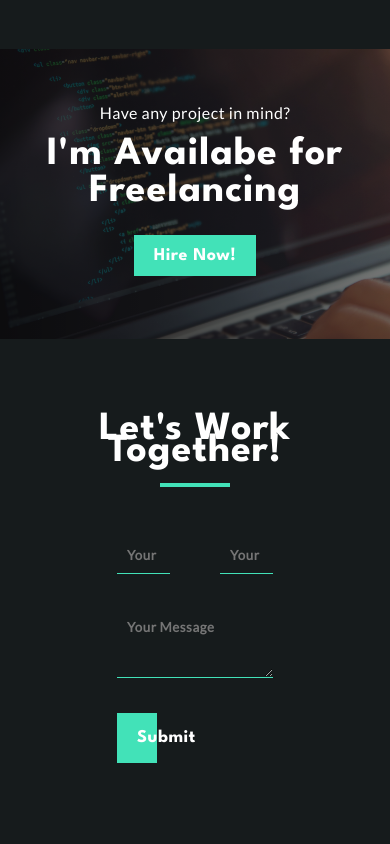
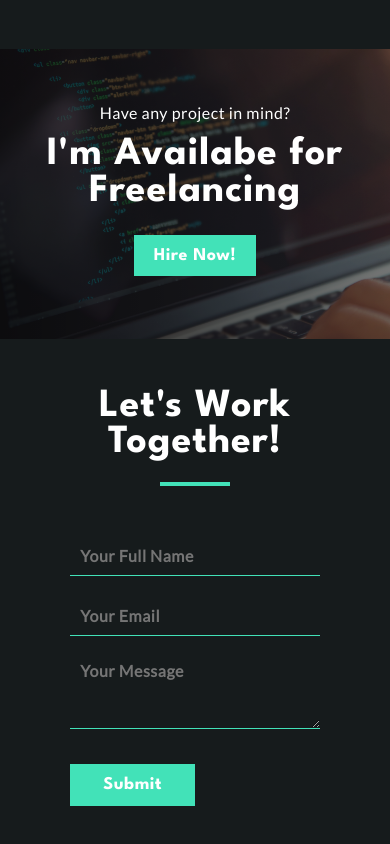
Before and after one commit to nabadev/nabadev-portfolio, a plain HTML site: page index.html in a window 390 px wide. Shown: the part 3788-4632 px from the top of the page. Drawn offline with Linux system fonts and the light colour scheme.

Commit message:
Made the contact section responsive

```diff
--- a/index.html
+++ b/index.html
@@ -170,7 +170,7 @@
     <section id="nd-contact-section">
         <div class="nd-container nd-contact-container">
             <div class="nd-row nd-contact-row">
-                <div class="nd-contact-headding-col">
+                <div class="nd-contact-heading-col">
                     <h2 class="nd-h2-heading">Let's Work Together!</h2>
                     <hr class="nd-contact-divider">
                 </div>
--- a/style.css
+++ b/style.css
@@ -488,13 +488,13 @@ hr {
 
 }
 
-#nd-contact-section .nd-contact-container .nd-contact-row .nd-contact-headding-col {
+#nd-contact-section .nd-contact-container .nd-contact-row .nd-contact-heading-col {
     width: 100%;
     height: 100%;
     text-align: center;
 }
 
-#nd-contact-section .nd-contact-container .nd-contact-row .nd-contact-headding-col .nd-contact-divider {
+#nd-contact-section .nd-contact-container .nd-contact-row .nd-contact-heading-col .nd-contact-divider {
     margin: 20px auto;
 }
 
@@ -516,6 +516,7 @@ hr {
 textarea {
     font-family: var(--secondary-font);
     font-weight: 600;
+    font-size: 1rem;
     letter-spacing: 0.5px;
     background-color: transparent;
     color: var(--text-white-color);
@@ -796,6 +797,42 @@ textarea:focus-visible {
         line-height: 2.3rem;
     }
 
+    /* Mobile contact section styles */
+
+    #nd-contact-section {
+        padding: 50px 0px;
+    }
+
+    #nd-contact-section .nd-contact-container .nd-contact-row .nd-contact-heading-col h2 {
+        line-height: 2.3rem;
+    }
+
+    #nd-contact-section .nd-contact-container .nd-contact-row .nd-contact-form-col #nd-contact-form {
+        width: 80%;
+    }
+
+    #nd-contact-section .nd-contact-container .nd-contact-row .nd-contact-form-col #nd-contact-form .nd-inline-input-fields {
+        display: block;
+    }
+
+    #nd-contact-section .nd-contact-container .nd-contact-row .nd-contact-form-col #nd-contact-form .nd-name-input-field {
+        width: 100%;
+    }
+
+    #nd-contact-section .nd-contact-container .nd-contact-row .nd-contact-form-col #nd-contact-form .nd-email-input-field {
+        width: 100%;
+        margin-top: 20px;
+    }
+
+    #nd-contact-section .nd-contact-container .nd-contact-row .nd-contact-form-col #nd-contact-form textarea {
+        font-size: 1rem;
+        margin-top: 10px;
+    }
+
+    #nd-contact-section .nd-contact-container .nd-contact-row .nd-contact-form-col #nd-contact-form .nd-contact-form-submit-btn {
+        padding: 8px 10px;
+        width: 50%;
+    }
 
 }
 
@@ -954,6 +991,10 @@ textarea:focus-visible {
         line-height: 2.3rem;
     }
 
+    /* Tablet contact section styles */
+    #nd-contact-section .nd-contact-container .nd-contact-row .nd-contact-form-col #nd-contact-form {
+        width: 70%;
+    }
 
 }
 
```
